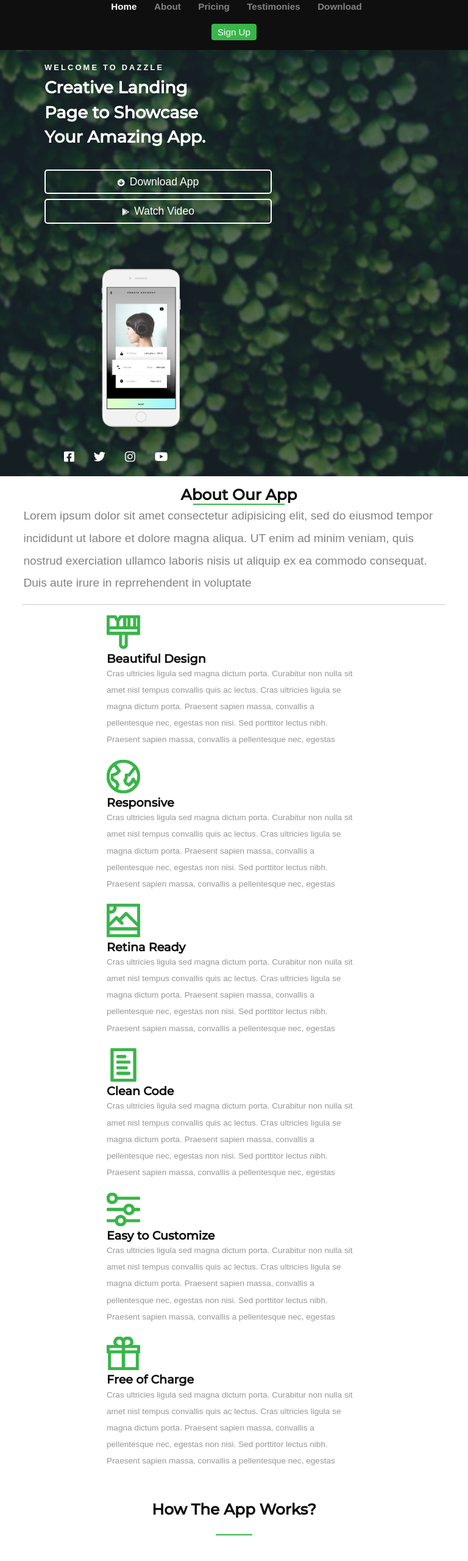
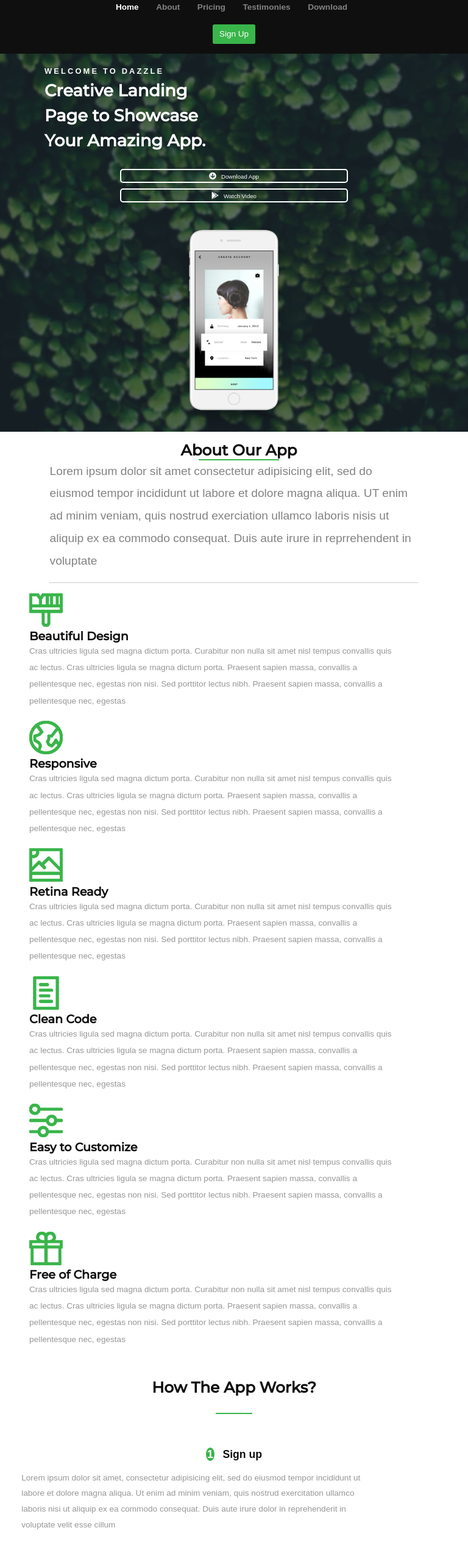
Before and after one commit to rainey8507/perfection-site, a plain HTML site: page index_v2.html in a window 768 px wide. Shown: the part 60-2620 px from the top of the page at 61% size. Drawn offline with Linux system fonts and the light colour scheme; a web font is replaced by a local one.

Commit message:
Update styles.css

```diff
--- a/css/styles.css
+++ b/css/styles.css
@@ -73,7 +73,8 @@ a {
 
 /* Header */
 header {
-    height: 90vh;
+    max-height: 768px;
+    height: 100%;
     width: 100%;
     position: relative;
     background: url("../images/hero-bg.jpg");
@@ -100,18 +101,20 @@ header {
 
 nav {
     padding-left: 6rem;
+    margin-right: -40rem;
     margin-left: 9rem;
 }
 nav ul li {
     list-style-type: none;
+    margin-right: 1.5rem;
     display: inline-flex;
-    margin-right: 1.5rem;
+    justify-self: flex-end;
 }
 
 nav li a {
     color: rgb(131, 131, 131);
     font-weight: bold;
-    font-size: .95rem;
+    font-size: .85rem;
 }
 
 nav li a.active {
@@ -123,12 +126,12 @@ nav li a.active {
     border: none;
     outline: none;
     background: rgb(57, 181, 74);
-    padding: 0.3rem 0.6rem;
-    border-radius: 4px;
+    padding: 0.5rem 0.7rem;
+    border-radius: 3px;
     margin: 1rem 2rem 1rem 0;
     color: #fff;
     font-weight: lighter;
-    font-size: .95rem;
+    font-size: .85rem;
 }
 
 .banner {
@@ -137,6 +140,7 @@ nav li a.active {
     justify-content: space-between;
     align-items: center;
     margin: auto;
+    padding-left: 4rem;
 }
 
 .left-banner, .right-banner {
@@ -153,6 +157,7 @@ nav li a.active {
 }
 
 .left-banner p {
+    padding-top: 8rem;
     letter-spacing: .2rem;
     padding-bottom: 1rem;
     font-size: .85rem;
@@ -250,7 +255,6 @@ nav li a.active {
     font-weight: lighter;
 }
 .hr-left {
-    margin-left: 0rem;
     width: 60px;
     height: 2px;
     background: rgb(57, 181, 74);
@@ -291,7 +295,7 @@ nav li a.active {
 
     .row p {
         padding-bottom: 0.85rem;
-        max-width: 450px;
+        width: 450px;
         line-height: 2;
         text-align: left;
         color: rgb(151, 151, 151);
@@ -366,14 +370,15 @@ p.text-below {
     padding-left: 2rem;
 }
 
-    /* App Screen */
+/* App Screen */
     .app-screen {
         display: flex;
         justify-content: center;
         align-items: center;
         margin: 8rem 0 8rem 0;
     }
-    /* End of App Screen */
+/* End of App Screen */
+
 /* End of How the app works */
 
 /* Pricing Option */
@@ -779,8 +784,186 @@ form i {
     padding-bottom: 4.5rem;
 }
 /* End Of Footer */
+/* Media Query for Tablets and Ipad */
+@media (min-width: 768px) and (max-width: 1024px) {
+    /* Header */
+    .navbar {
+        width: 100%;
+    }
 
-/* Media Query  */
+    nav {
+        padding: 0;
+        margin: 0;
+    }
+
+    .left-banner {
+        padding: 0;
+        margin: 0;
+    }
+    .left-banner h4 {
+        width: 100%;
+        margin: 0;
+    }
+
+    .right-banner img {
+        padding: 0;
+        width: 40%;
+    }
+    .btn-header {
+        margin-bottom: 2rem;
+    }
+    /* End of Header */
+    /* About Section */
+    #about {
+        margin: 1rem 3rem 0 3rem;
+    }
+
+    .presentation , .info-container {
+        margin: 0;
+        padding: 0;
+    }
+
+    .info-container h4 {
+        width: 100%;
+    }
+    .info-container p {
+        width: 100%;
+        margin: 0 1rem 1.5rem 0;
+    }
+
+    .row {
+        display: grid;
+        grid-template-columns: 1fr;
+        grid-gap: 0;
+        padding: 0;
+    }
+
+    .row img, .row h5 {
+        padding-bottom: .5rem;
+    }
+
+    .row p {
+        width: 100%;
+    }
+
+    .padding-p {
+        margin: 0;
+    }
+    /* End of About Section */
+    /* How the app works */
+    #app-works h4 {
+        margin-top: 1rem;
+    }
+
+    .app-container, .app-wrapper{
+        display: flex;
+        flex-flow: column wrap;
+    }
+
+    .vertical-line {
+        border: none;
+        padding: 0;
+        margin: 0;
+    }
+
+    p.text-above {
+        position: relative;
+        left: 0;
+        margin: 0;
+        padding: 0;
+        text-align: center;
+    }
+
+    .publish-text1, .publish-text2 {
+        padding: 0;
+        margin: 0;
+    }
+    .upload-text1 {
+        padding: 0;
+    }
+    p.text-below {
+        margin: .5rem 0 0 2rem;
+        padding: 0;
+        width: 95%;
+    }
+
+    .text-below-right {
+        padding-left: 0;
+    }
+    /* End of How the app works */
+
+    /* App Screen */
+    .app-screen {
+        margin: .5rem 0 0 0;
+    }
+/* End of App Screen */
+
+/* Pricing Option */
+    #option {
+        padding: 0 1rem 0 1rem;
+    }
+
+    .options {
+        width: 100%;
+    }
+
+    .options h4 {
+        text-align: center;
+        padding-top: 1rem;
+    }
+
+    .hr-option {
+        margin: .5rem auto;
+    }
+
+    .options p {
+        width: 100%;
+    }
+    .option-container {
+        display: flex;
+        flex-flow: row wrap;
+    }
+
+
+/* End of Pricing Option */
+/* Review */
+    .slider-items q {
+        width: 100%;
+        padding: 0 1rem 1rem 2rem;
+    }
+/* End of Review */
+
+/* Footer */
+
+/* End of Footer */
+    footer {
+        padding: 0 3rem 3rem 2rem;
+    }
+
+    footer h5 {
+        padding-top: 1rem;
+    }
+    .footer-container {
+        display: grid;
+        grid-template-columns: 1fr;
+        width: 90%;
+        margin: auto;
+    }
+
+    .info {
+        margin-right: .5rem;
+    }
+
+    .info img {
+        padding: 0;
+    }
+
+    .info p, .contact p, .newsletter p {
+        padding: 0;
+    }
+}
+/* End of Media Query for Tablets and Ipad */
+/* Media Query  for mobile devices*/
 @media only screen and (max-width: 800px) {
     html {
         overflow-x: hidden;
@@ -810,11 +993,14 @@ form i {
 
     nav {
         text-align: center;
-        margin-left: 2rem;
+        margin: 0;
         padding:0;
         line-height: 1.5rem;
     }
 
+    .active {
+        margin-left: 1rem;
+    }
     .btn-sign-up {
         margin-left: 2rem;
     }
@@ -844,6 +1030,10 @@ form i {
         padding: 0;
     }
 
+    .left-banner h4 {
+        line-height: 0;
+        font-size: 1rem;
+    }
     .left-banner p {
         font-size: .8rem;
 
@@ -853,14 +1043,13 @@ form i {
         width: 90%;
         font-size: 1.7rem;
         line-height: 1.5;
-        padding-bottom: 2rem;
+        padding-bottom: 1.3rem;
     }
 
     .right-banner img {
-        position: static;
         display: block;
-        margin: 0;
-        width: 35%;
+        margin: auto;
+        width: 40%;
         padding: 0;
     }
 
@@ -870,10 +1059,10 @@ form i {
         justify-content: flex-start;
     }
     .btn-header {
-        padding: .5rem .3rem;
         width: 60%;
-        margin: 0;
-        margin-bottom: .5rem;
+        margin: .3rem auto;
+        font-size: .6rem;
+        padding: .2rem 0;
     }
 
     .social-media {
@@ -979,23 +1168,37 @@ form i {
         justify-self: center;
     }
 
+    .app-container .number {
+        padding: 1px 2px;
+    }
     .vertical-line {
         border: none;
+        margin: 0;
+        padding: 0;
     }
 
     p.text-above {
-        margin-bottom: .3rem;
+        margin-top: .5rem;
+        position: relative;
+        left: 0;
     }
 
     p.text-below {
         width: 80%;
-        margin: auto;
         font-size: .85rem;
-        padding-bottom: .7rem;
+        margin: 1rem 0 .5rem 1rem;
+    }
+
+    .text-below-right {
+        padding: 0;
     }
 
     /* End of How App Works */
-
+    /* App Screen */
+    .app-screen {
+        margin: 1rem 0 1rem 0;
+    }
+    /* End of App Screen */
     /* Pricing Option */
     .option-container {
         display: flex;
@@ -1127,6 +1330,5 @@ form i {
         padding-top: 1.5rem;
     }
     /* End of Footer */
-/* End of Media Query */
-
 }
+/* End of Media Query for mobile devices*/
```
